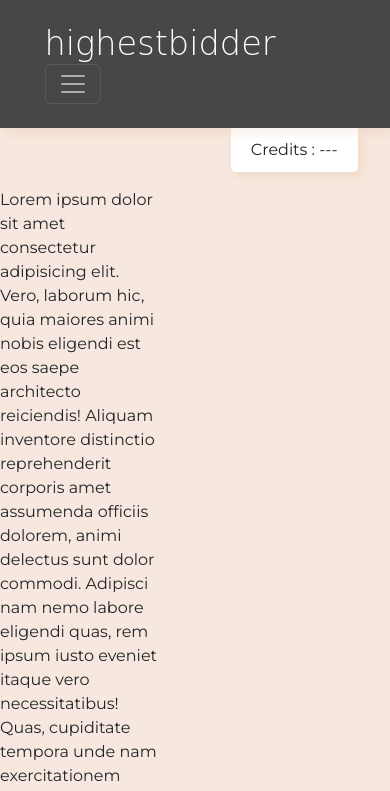
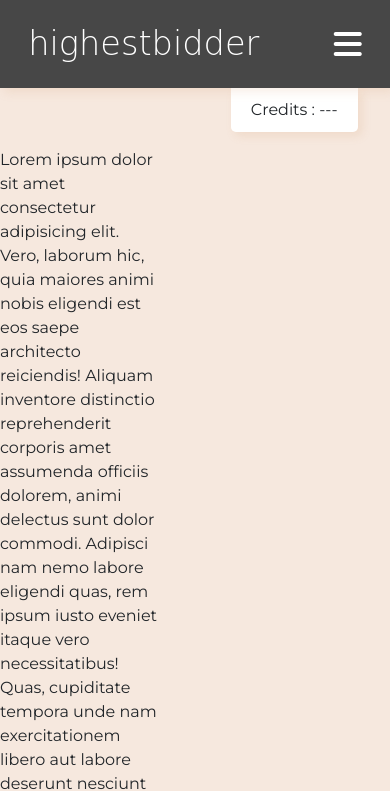
Before and after one commit to marthebull/semester-project-2, a website: page index.html in a window 390 px wide. Shown: the top 791 px of the page. Drawn offline with nearby package versions, Linux system fonts and the light colour scheme; a web font is replaced by a local one.

Commit message:
Fixed hamburger toggler

```diff
--- a/index.html
+++ b/index.html
@@ -11,6 +11,7 @@
     <link rel="preconnect" href="https://fonts.gstatic.com" crossorigin>
     <link href="https://fonts.googleapis.com/css2?family=Knewave&family=Montserrat:wght@400;600;700&display=swap"
         rel="stylesheet">
+    <script src="https://kit.fontawesome.com/2e6e3ac140.js" crossorigin="anonymous"></script>
     <script defer type="module" src="./js/to-top.js"></script>
     <script defer src="https://cdn.jsdelivr.net/npm/@popperjs/core@2.9.2/dist/umd/popper.min.js"
         integrity="sha384-IQsoLXl5PILFhosVNubq5LC7Qb9DXgDA9i+tQ8Zj3iwWAwPtgFTxbJ8NT4GN1R8p"
@@ -23,14 +24,14 @@
 <body>
     <header class="sticky-top">
         <nav class="navbar navbar-expand-lg navbar-dark bg-dark pt-4 pb-4 box-shadow-pink">
-            <div class="container-fluid col-10">
+            <div class="container-fluid col-11 col-sm-10">
                 <a href="./index.html" class="navbar-brand knewave display-2">highestbidder</a>
-                <button type="button" class="navbar-toggler" data-bs-toggle="collapse" data-bs-target="#navbarCollapse">
-                    <span class="navbar-toggler-icon"></span>
+                <button type="button" class="navbar-toggler border-0 p-0" data-bs-toggle="collapse" data-bs-target="#navbarCollapse">
+                    <i class="fas fa-bars" style="color:#fff; font-size:2rem;"></i>
                 </button>
                 <div class="collapse navbar-collapse justify-content-end" id="navbarCollapse">
                     <div class="navbar-nav font-weight-semibold">
-                        <a href="#" class="nav-item nav-link fw-semibold active">HOME</a>
+                        <a href="#" class="nav-item nav-link fw-semibold mt-4 mt-lg-0 active">HOME</a>
                         <a href="#" class="nav-item nav-link fw-semibold">SELL</a>
                         <a href="#" class="nav-item nav-link fw-semibold">PROFILE</a>
                         <a href="#" class="nav-item nav-link fw-semibold">SIGN IN</a>
```
